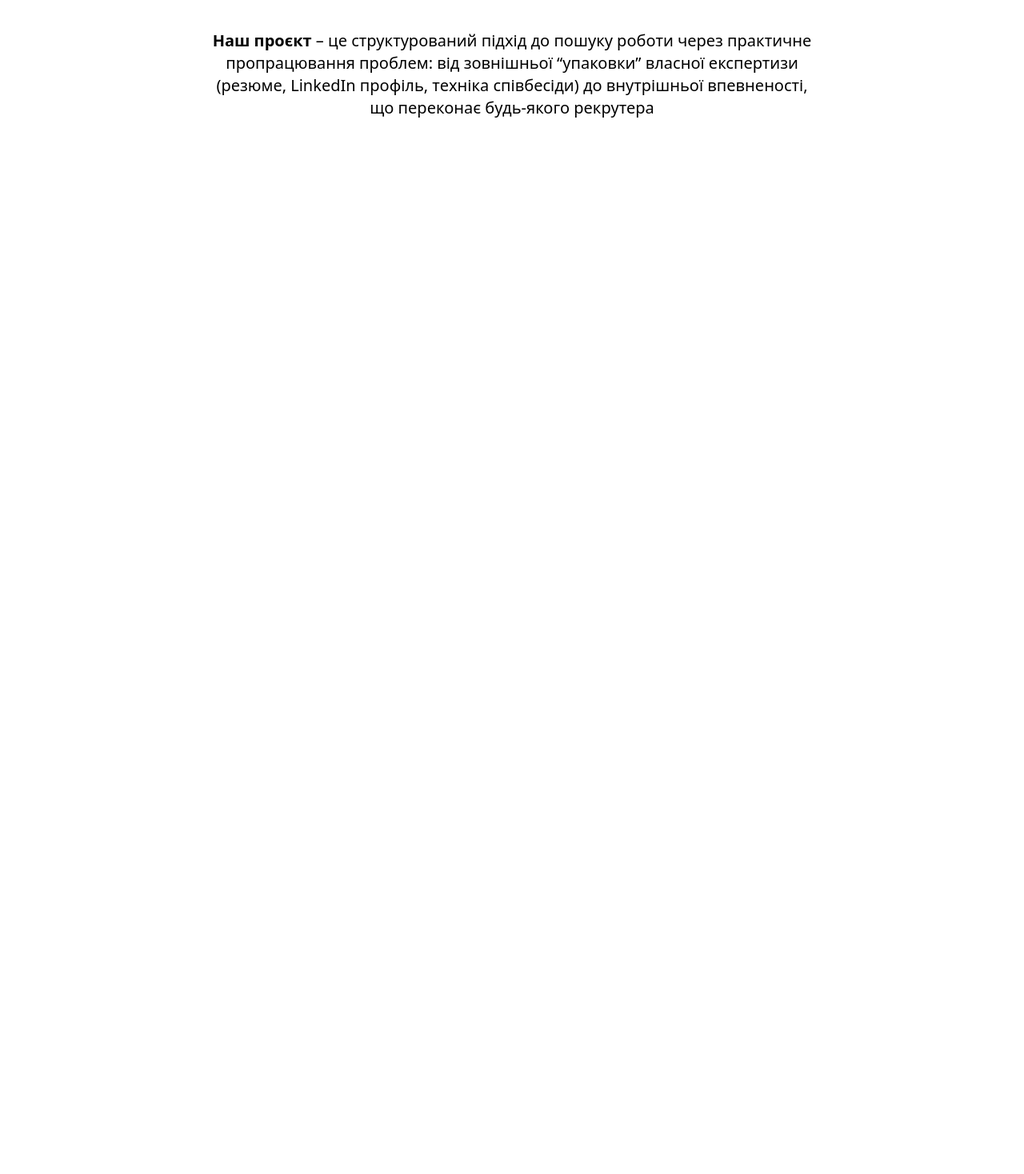
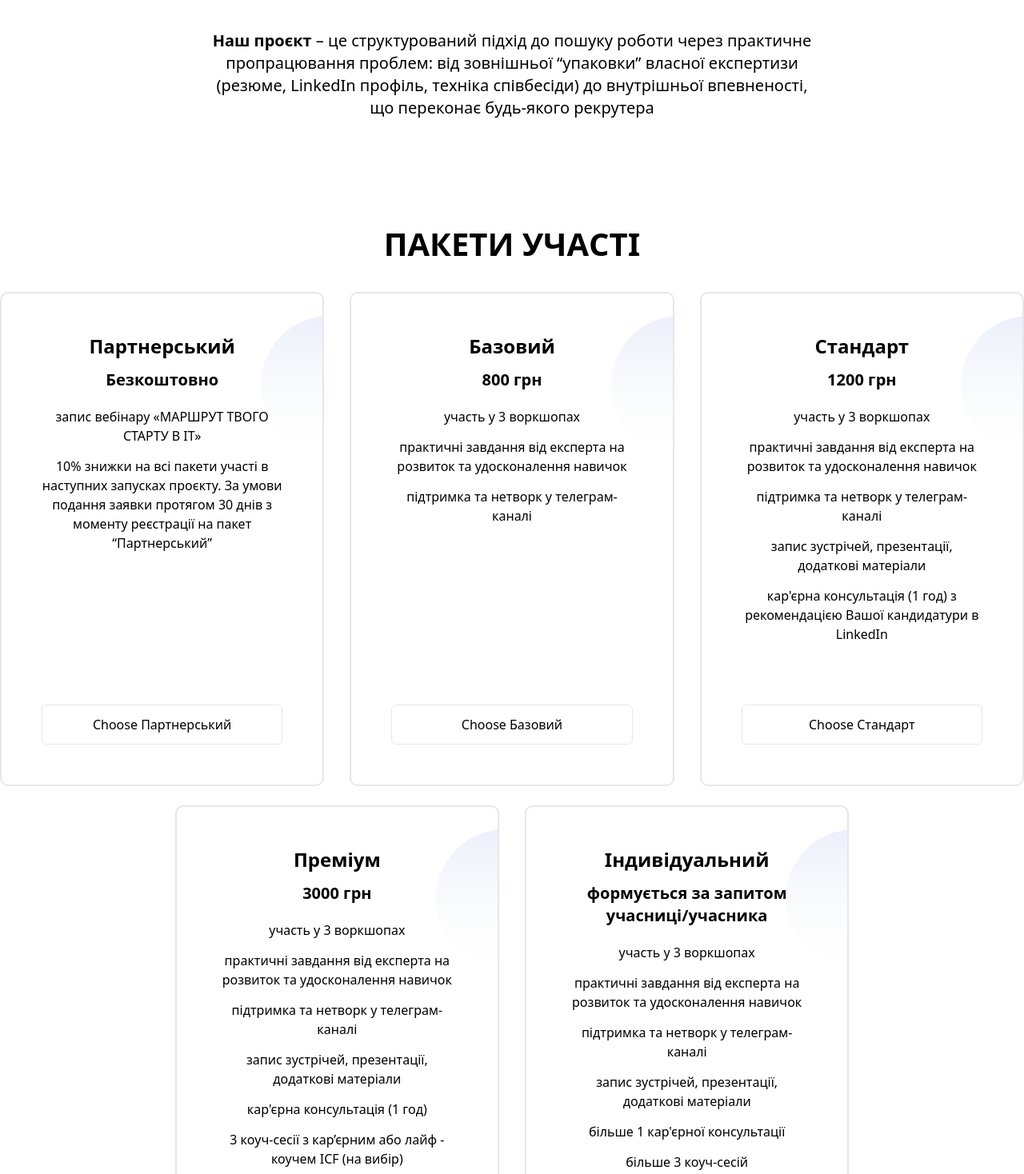
Before and after one commit to helen25sur/ICF-coaching-landing, a Gatsby site: page / in a window 1280 px wide. Shown: the part 5006-6474 px from the top of the page at 80% size. Before the commit the page ends 5275 px from the top, so only its background shows below. Built offline with nearby package versions, Linux system fonts and the light colour scheme; Gatsby itself is replaced by a stand-in of ours; what tailgrids would draw is missing.

Commit message:
feat: add ParticipationPackages component and connected files

```diff
--- /dev/null
+++ b/src/components/ParticipationPackages/Package.js
@@ -0,0 +1,42 @@
+import React from 'react'
+
+const Package = ({ title, contains, cost }) => {
+  return (
+    <div class="w-full px-4 md:w-1/2 lg:w-1/3">
+      <div class="flex flex-col h-full relative z-10 mb-10 overflow-hidden rounded-[10px] border-2 border-stroke dark:border-dark-3 bg-white dark:bg-dark-2 py-10 px-8 shadow-pricing sm:p-12 lg:py-10 lg:px-6 xl:p-[50px]">
+        <span class="block mb-3 text-2xl font-semibold text-primary">
+          {title}
+        </span>
+        <h2 class="mb-5 text-xl font-bold text-dark dark:text-white">
+          <span> {cost}</span>
+
+        </h2>
+
+        <div class="mb-9 flex flex-col gap-[14px]">
+          {
+            contains.map(item => <p class="text-base text-body-color dark:text-dark-6"> {item} </p>)
+          }
+        </div>
+        <a rel="noreferrer" target='_blank' href="https://forms.gle/TiDpBFMtwH2YaBYw6" class="block w-full mt-auto p-3 text-base font-medium text-center transition bg-transparent border rounded-md border-stroke dark:border-dark-3 text-primary hover:border-primary hover:bg-primary hover:text-white">
+          Choose {title}
+        </a>
+
+        <div>
+          <span class="absolute right-0 top-7 z-[-1]">
+            <svg width="77" height="172" viewBox="0 0 77 172" fill="none" xmlns="http://www.w3.org/2000/svg">
+              <circle cx="86" cy="86" r="86" fill="url(#paint0_linear)"></circle>
+              <defs>
+                <linearGradient id="paint0_linear" x1="86" y1="0" x2="86" y2="172" gradientUnits="userSpaceOnUse">
+                  <stop stop-color="#3056D3" stop-opacity="0.09"></stop>
+                  <stop offset="1" stop-color="#C4C4C4" stop-opacity="0"></stop>
+                </linearGradient>
+              </defs>
+            </svg>
+          </span>
+        </div>
+      </div>
+    </div>
+  )
+}
+
+export default Package;
--- /dev/null
+++ b/src/components/ParticipationPackages/ParticipationPackages.js
@@ -0,0 +1,28 @@
+import React from 'react';
+import participationPackagesJSON from "../../data/participation_packages.json";
+import Package from './Package';
+
+const ParticipationPackages = () => {
+  return (
+    <section id='participation_packages' className='overflow-hidden pb-8 pt-4 dark:bg-dark'>
+      <div className="container mx-auto">
+        <div className="flex flex-wrap items-center justify-between">
+          <div className="mx-auto mb-[60px] text-center lg:mb-20">
+            <h2 className="mb-3 text-3xl font-bold leading-[1.2] text-primary dark:text-blue-200 sm:text-4xl md:text-[40px]">
+              ПАКЕТИ УЧАСТІ
+            </h2>
+            <div className='flex flex-wrap justify-center -mx-4 items-stretch mt-10 gap-y-6'>
+              {
+                participationPackagesJSON.map(pack => <Package title={pack.title} contains={pack.contains} cost={pack.cost} />)
+              }
+            </div>
+
+          </div>
+        </div>
+      </div>
+
+    </section>
+  )
+}
+
+export default ParticipationPackages;
--- a/src/components/ProgramProject/ProgramProject.js
+++ b/src/components/ProgramProject/ProgramProject.js
@@ -45,7 +45,7 @@ const ProgramProject = () => {
             }
           </ul>
         </div>
-        <div className="flex flex-col justify-center items-center pt-5 pb-5 text-center">
+        <div className="flex flex-col justify-center items-center pt-5 pb-5">
           <h3 className="mb-9 text-2xl font-bold leading-[1.2] text-primary dark:text-blue-200 sm:text-3xl md:text-[32px]">
             КАР'ЄРНЕ КОНСУЛЬТУВАННЯ
           </h3>
--- /dev/null
+++ b/src/data/participation_packages.json
@@ -0,0 +1,54 @@
+[
+  {
+    "title": "Партнерський",
+    "contains": [
+      "запис вебінару «МАРШРУТ ТВОГО СТАРТУ В ІТ»",
+      "10% знижки  на всі пакети участі в наступних запусках проєкту. За умови  подання заявки протягом 30  днів  з моменту  реєстрації  на пакет “Партнерський”"
+    ],
+    "cost": "Безкоштовно"
+  },
+  {
+    "title": "Базовий",
+    "contains": [
+      "участь у 3 воркшопах",
+      "практичні завдання від експерта на розвиток та удосконалення навичок",
+      "підтримка та нетворк у телеграм-каналі"
+    ],
+    "cost": "800 грн"
+  },
+  {
+    "title": "Стандарт",
+    "contains": [
+      "участь у 3 воркшопах",
+      "практичні завдання від експерта на розвиток та удосконалення навичок",
+      "підтримка та нетворк у телеграм-каналі",
+      "запис зустрічей, презентації, додаткові матеріали",
+      "кар'єрна консультація (1 год) з рекомендацією Вашої кандидатури в LinkedIn"
+    ],
+    "cost": "1200 грн"
+  },
+  {
+    "title": "Преміум",
+    "contains": [
+      "участь у 3 воркшопах",
+      "практичні завдання від експерта на розвиток та удосконалення навичок",
+      "підтримка та нетворк у телеграм-каналі",
+      "запис зустрічей, презентації, додаткові матеріали",
+      "кар'єрна консультація (1 год)",
+      "3 коуч-сесії з кар’єрним або лайф -  коучем ICF (на вибір)"
+    ],
+    "cost": "3000 грн"
+  },
+  {
+    "title": "Індивідуальний",
+    "contains": [
+      "участь у 3 воркшопах",
+      "практичні завдання від експерта на розвиток та удосконалення навичок",
+      "підтримка та нетворк у телеграм-каналі",
+      "запис зустрічей, презентації, додаткові матеріали",
+      "більше 1 кар'єрної консультації",
+      "більше 3 коуч-сесій"
+    ],
+    "cost": "формується за запитом учасниці/учасника"
+  }
+]
--- a/src/pages/index.js
+++ b/src/pages/index.js
@@ -4,6 +4,7 @@ import HeroSection from "../components/HeroSection/HeroSection";
 import ForWhom from "../components/ForWhom/ForWhom";
 import Speakers from "../components/Speakers/Speakers";
 import ProgramProject from "../components/ProgramProject/ProgramProject";
+import ParticipationPackages from "../components/ParticipationPackages/ParticipationPackages";
 
 export default function Home() {
   return (
@@ -13,6 +14,7 @@ export default function Home() {
       <ForWhom />
       <Speakers />
       <ProgramProject />
+      <ParticipationPackages />
     </>
   )
 }
```
